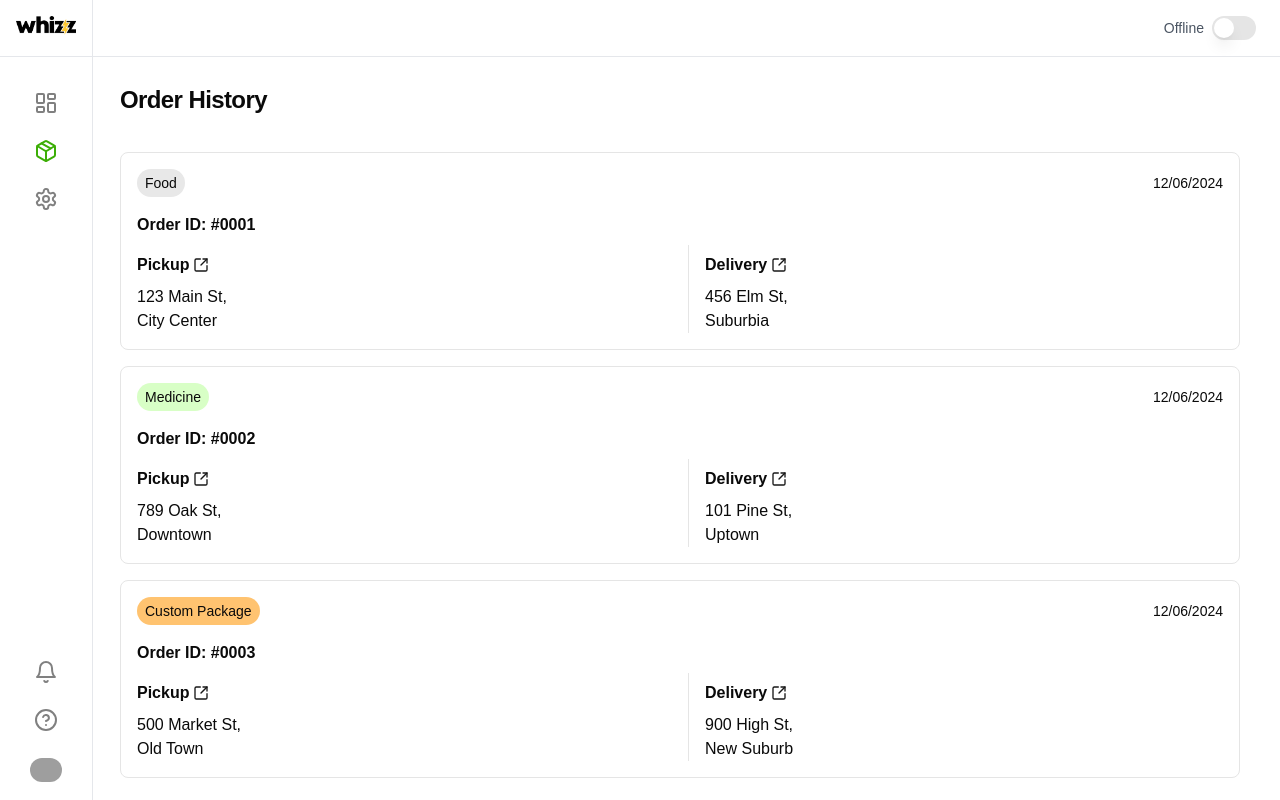
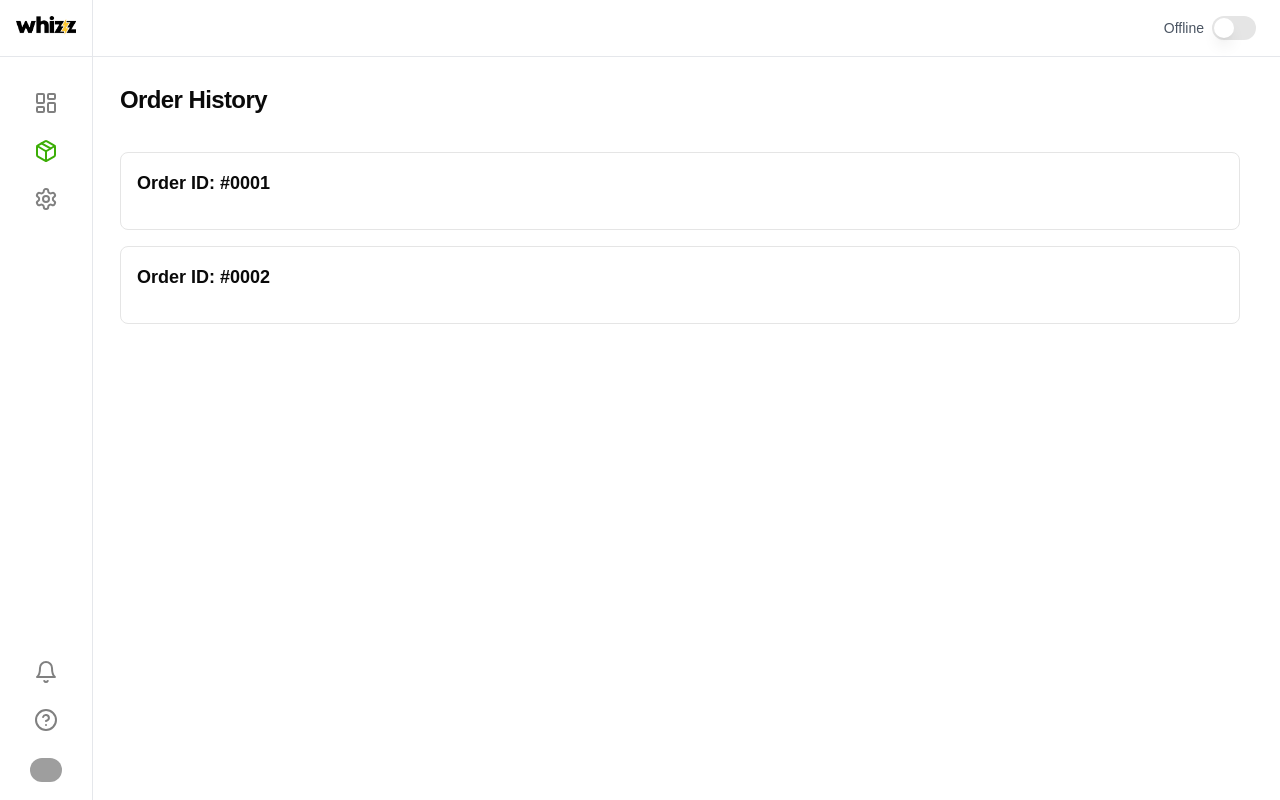
Before and after one commit to vedantbhamare-11/whizz-dashboard, a Next.js app: page /orders in a window 1280 px wide. Built offline with nearby package versions, Linux system fonts and the light colour scheme; grey boxes are pictures that could not be loaded.

Commit message:
added order details modal for the order screen with order history slice

```diff
--- a/package.json
+++ b/package.json
@@ -10,6 +10,7 @@
   },
   "dependencies": {
     "@radix-ui/react-checkbox": "^1.1.2",
+    "@radix-ui/react-dialog": "^1.1.2",
     "@radix-ui/react-label": "^2.1.0",
     "@radix-ui/react-scroll-area": "^1.2.1",
     "@radix-ui/react-separator": "^1.1.0",
--- /dev/null
+++ b/src/components/orders/OrderDetailModal.tsx
@@ -0,0 +1,85 @@
+import {
+  Dialog,
+  DialogContent,
+  DialogHeader,
+  DialogTitle,
+} from "@/components/ui/dialog";
+import { Button } from "@/components/ui/button";
+
+const OrderDetailModal = ({
+  order,
+  onClose,
+}: {
+  order: any;
+  onClose: () => void;
+}) => {
+  return (
+    <Dialog open={true} onOpenChange={onClose}>
+      <DialogContent className="lg:max-w-[450px] max-w-[400px] rounded-xl">
+        {/* Delivery type tag */}
+        <div className="absolute top-12 right-6 bg-blue-500 text-white text-sm py-1 px-2 rounded-full">
+          {order.type}
+        </div>
+
+        <DialogHeader className="mt-8">
+          <DialogTitle>Order #{order.id}</DialogTitle>
+        </DialogHeader>
+
+        {/* Order Details */}
+        <div className="space-y-4">
+          <div className="grid grid-cols-2 gap-4">
+            <div>
+              <div className="text-lg text-[#050505] font-bold">
+                Customer Name
+              </div>
+              <div className="text-[#808080] text-sm">{order.customerName}</div>
+            </div>
+            <div>
+              <div className="text-lg text-[#050505] font-bold flex justify-end">
+                Customer Number
+              </div>
+              <div className="text-[#808080] text-sm flex justify-end">
+                {order.customerNumber}
+              </div>
+            </div>
+            <div>
+              <div className="text-lg text-[#050505] font-bold">Pickup</div>
+              <div className="text-[#808080] text-sm">{order.pickup}</div>
+            </div>
+            <div>
+              <div className="text-lg text-[#050505] font-bold flex justify-end">
+                Pickup Time
+              </div>
+              <div className="text-[#808080] text-sm flex justify-end">
+                {order.pickupTime || "Not available"}
+              </div>
+            </div>
+            <div>
+              <div className="text-lg text-[#050505] font-bold">Delivery</div>
+              <div className="text-[#808080] text-sm">{order.delivery}</div>
+            </div>
+            <div>
+              <div className="text-lg text-[#050505] font-bold flex justify-end">
+                Delivery Time
+              </div>
+              <div className="text-[#808080] text-sm flex justify-end">
+                {order.deliveryTime || "Not available"}
+              </div>
+            </div>
+            <div className="flex justify-start mt-4">
+              <Button
+                variant="ghost"
+                className="rounded-lg bg-[#3CAE06] hover:bg-[#33A305] text-white"
+              >
+                Order Details
+              </Button>
+            </div>
+
+          </div>
+        </div>
+      </DialogContent>
+    </Dialog>
+  );
+};
+
+export default OrderDetailModal;
--- a/src/components/orders/OrderHistorySection.tsx
+++ b/src/components/orders/OrderHistorySection.tsx
@@ -1,35 +1,16 @@
+import { useState } from "react";
 import { useSelector } from "react-redux";
 import { RootState } from "@/redux/store";
 import { CardHeader, CardTitle, CardContent } from "@/components/ui/card";
-import { Button } from "@/components/ui/button";
-import { SquareArrowOutUpRight } from "lucide-react";
-import { format } from "date-fns";
+import OrderDetailModal from "./OrderDetailModal"; // Import the modal component
 
 const OrderHistorySection = () => {
-  const deliveredOrders = useSelector(
-    (state: RootState) => state.deliveredOrders
-  );
+  const orders = useSelector((state: RootState) => state.orderHistory); // Select order history from redux store
+  const [selectedOrder, setSelectedOrder] = useState(null);  // Track selected order
 
-  const getTypeColor = (type: string) => {
-    switch (type) {
-      case "Food":
-        return "bg-[#E8E8E8]";
-      case "Medicine":
-        return "bg-[#D8FFC6]";
-      case "Custom Package":
-        return "bg-[#FFC370]";
-      default:
-        return "bg-gray-200";
-    }
-  };
-
-  const formatAddress = (address: string) => {
-    return address.split(",").map((part, index, array) => (
-      <span key={index}>
-        {part.trim()}
-        {index < array.length - 1 && ","} <br />
-      </span>
-    ));
+  const handleOrderClick = (orderId: string) => {
+    const order = orders.find((order) => order.id === orderId); // Find the selected order by ID
+    setSelectedOrder(order);  // Set the clicked order as selected
   };
 
   return (
@@ -38,60 +19,36 @@
         <CardTitle className="mb-4">Order History</CardTitle>
       </CardHeader>
 
-      <CardContent
-        className=" lg:px-6 p-0"
-
-      >
+      <CardContent className="lg:px-6 p-0">
         <div className="space-y-4">
-          {deliveredOrders.length === 0 ? (
+          {orders.length === 0 ? (
             <div>No orders in history</div>
           ) : (
-            deliveredOrders.map((order) => (
-              <div key={order.id} className="p-4 border rounded-lg">
+            orders.map((order) => (
+              <div
+                key={order.id}
+                className="p-4 border rounded-lg cursor-pointer"
+                onClick={() => handleOrderClick(order.id)}  // Add onClick handler
+              >
                 <div className="flex justify-between items-center mb-4">
-                  <div className="flex space-x-2">
-                    <span
-                      className={`text-sm py-1 px-2 rounded-full ${getTypeColor(
-                        order.type
-                      )}`}
-                    >
-                      {order.type}
-                    </span>
+                  <div className="font-semibold text-lg">
+                    Order ID: #{order.id}
                   </div>
-                  <span className="text-sm">
-                    {format(new Date(), "MM/dd/yyyy")}
-                  </span>
-                </div>
-                <div className="font-semibold mb-2">Order ID: #{order.id}</div>
-                <div className="grid grid-cols-2 gap-4 items-center">
-                  <div>
-                    <span className="font-semibold flex items-center">
-                      Pickup{" "}
-                      <Button variant="link" className="p-0 text-sm">
-                        <SquareArrowOutUpRight className="w-4 h-4 ml-1" />
-                      </Button>
-                    </span>
-                    <div className="flex items-center space-x-2">
-                      <span>{formatAddress(order.pickup)}</span>
-                    </div>
-                  </div>
-                  <div className="border-l pl-4">
-                    <span className="font-semibold flex items-center">
-                      Delivery{" "}
-                      <Button variant="link" className="p-0 text-sm">
-                        <SquareArrowOutUpRight className="w-4 h-4 ml-1" />
-                      </Button>
-                    </span>
-                    <div className="flex items-center space-x-2">
-                      <span>{formatAddress(order.delivery)}</span>
-                    </div>
-                  </div>
+
                 </div>
               </div>
             ))
           )}
         </div>
       </CardContent>
+
+      {/* Modal for displaying selected order details */}
+      {selectedOrder && (
+        <OrderDetailModal
+          order={selectedOrder}
+          onClose={() => setSelectedOrder(null)}  // Close modal when clicking close button
+        />
+      )}
     </div>
   );
 };
--- /dev/null
+++ b/src/redux/orderHistorySlice.ts
@@ -0,0 +1,58 @@
+// ./redux/orderHistorySlice.ts
+import { createSlice } from "@reduxjs/toolkit";
+
+export enum OrderType {
+  FOOD = "Food",
+  MEDICINE = "Medicine",
+  CUSTOM_PACKAGE = "Custom Package",
+}
+
+
+interface Order {
+  id: string;
+  customerName: string;
+  customerNumber: string;
+  type: OrderType;
+  pickup: string;
+  delivery: string;
+  pickupTime?: string;  // Optional
+  deliveryTime?: string;  // Optional
+}
+
+const initialState: Order[] = [
+  {
+    id: "0001",
+    customerName: "Jane Doe",
+    customerNumber: "1234567890",
+    type: OrderType.FOOD,
+    pickup: "123 Main St, City Center",
+    delivery: "456 Elm St, Suburbia",
+    pickupTime: "2:00 PM",
+    deliveryTime: "2:30 PM",
+  },
+  {
+    id: "0002",
+    customerName: "John Smith",
+    customerNumber: "9876543210",
+    type: OrderType.MEDICINE,
+    pickup: "789 Oak St, Downtown",
+    delivery: "101 Pine St, Uptown",
+  },
+];
+
+const orderHistorySlice = createSlice({
+  name: "orderHistory",
+  initialState,
+  reducers: {
+    addOrderHistory: (state, action) => {
+      state.push(action.payload);
+    },
+    removeOrderHistory: (state, action) => {
+      return state.filter((order) => order.id !== action.payload.id);
+    },
+
+  },
+});
+
+export const { addOrderHistory, removeOrderHistory } = orderHistorySlice.actions;
+export default orderHistorySlice.reducer;
--- a/src/redux/store.ts
+++ b/src/redux/store.ts
@@ -2,12 +2,14 @@
 import { configureStore } from "@reduxjs/toolkit";
 import orderSlice from "./orderSlice";
 import upcomingOrdersSlice from "./upcomingOrdersSlice";
+import orderHistorySlice from "./orderHistorySlice";  // Import the new slice
+
 
 const store = configureStore({
   reducer: {
     orders: orderSlice,
     upcomingOrders: upcomingOrdersSlice,
-    deliveredOrders: upcomingOrdersSlice,
+    orderHistory: orderHistorySlice,  // New order history slice
 
   },
 });
```
Also changed, not shown: src/components/ui/dialog.tsx (added, +122 -0 lines), 1 other file (tests, documents, lock files or other folders).
